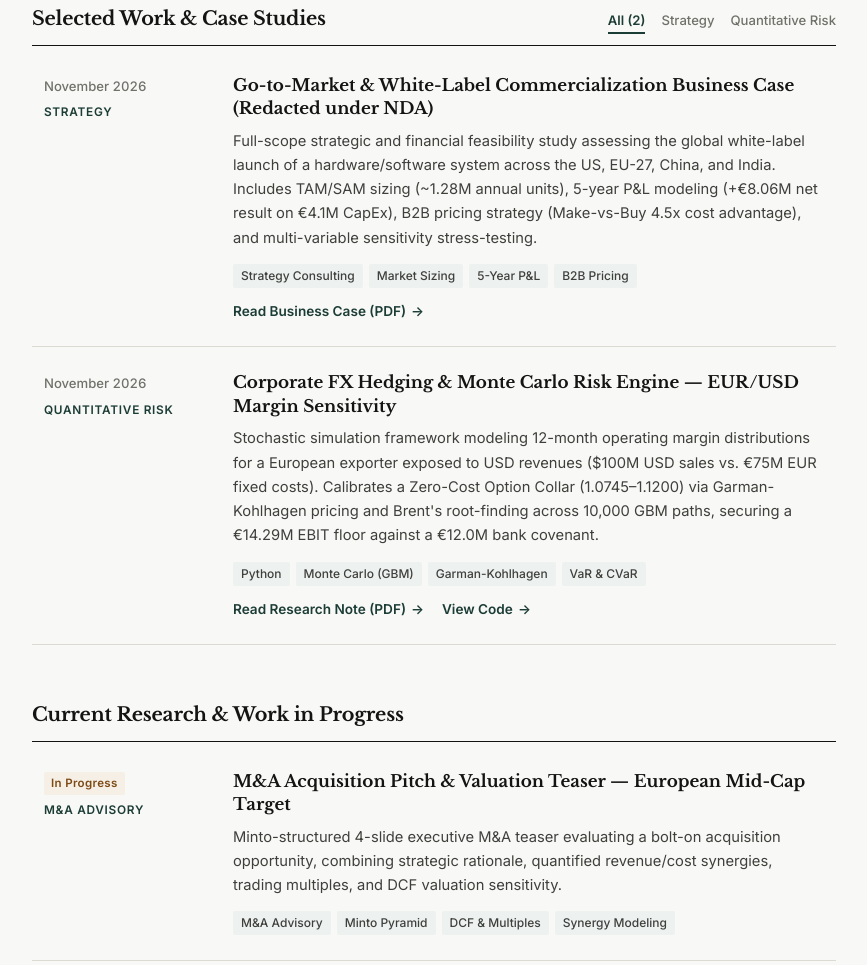
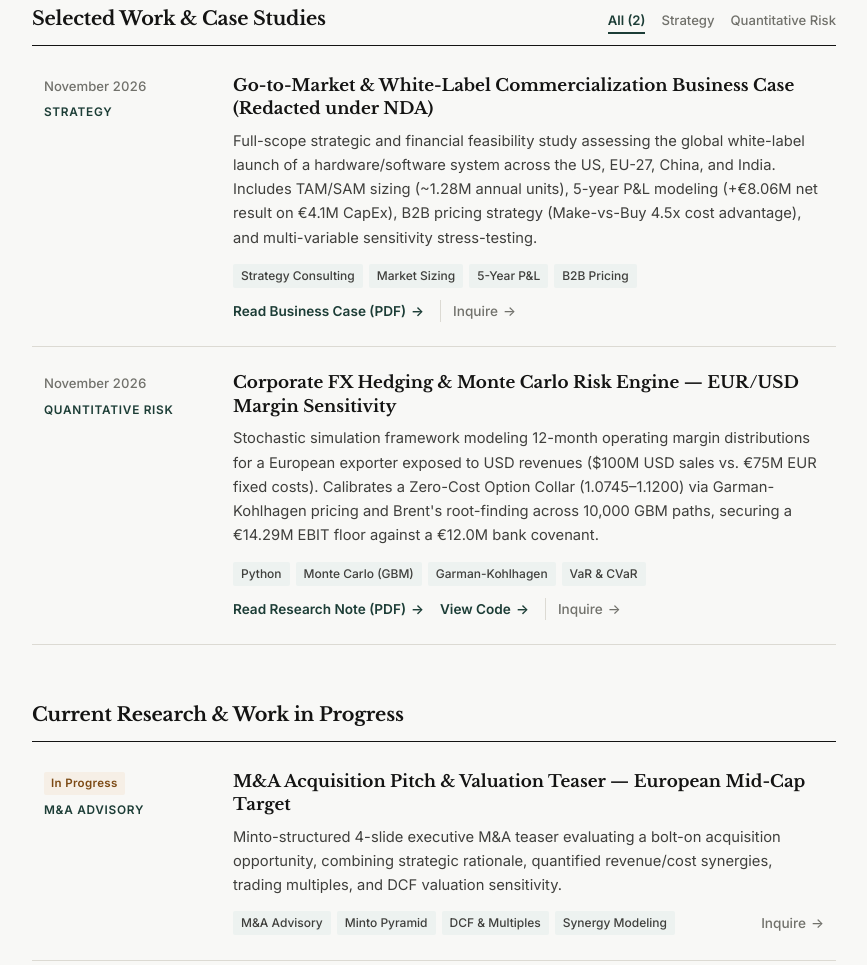
Before and after one commit to victorjeansen/victorjeansen.github.io, a plain HTML site: page index.html in a window 1280 px wide. Shown: the part 495-1460 px from the top of the page, without its empty margins (206-1073 px from the left). Drawn offline with nearby package versions, Linux system fonts and the light colour scheme.

Commit message:
Add inquiry links and adjust entry link styles
Updated entry links to include inquiry options with email links and adjusted styles.

```diff
--- a/index.html
+++ b/index.html
@@ -315,7 +315,9 @@
 
     .entry-links {
       display: flex;
-      gap: 18px;
+      align-items: center;
+      flex-wrap: wrap;
+      gap: 16px;
       font-size: 0.85rem;
     }
 
@@ -326,6 +328,18 @@
       color: var(--accent);
       text-decoration: none;
       font-weight: 600;
+      transition: color 0.2s ease;
+    }
+
+    .entry-links a.inquire-link {
+      color: var(--ink-muted);
+      font-weight: 500;
+      padding-left: 12px;
+      border-left: 1px solid var(--rule);
+    }
+
+    .entry-links a.inquire-link:hover {
+      color: var(--accent);
     }
 
     .entry-links a .arrow {
@@ -503,6 +517,7 @@
             </div>
             <div class="entry-links">
               <a href="assets/Business_case_EN_REDACTED_ENG.pdf" target="_blank" rel="noopener">Read Business Case (PDF) <span class="arrow">→</span></a>
+              <a href="mailto:Victor.jeansen@edu.em-lyon.com?subject=Inquiry%20%E2%80%94%20Go-to-Market%20%26%20White-Label%20Business%20Case" class="inquire-link">Inquire <span class="arrow">→</span></a>
             </div>
           </div>
         </div>
@@ -528,6 +543,7 @@
             <div class="entry-links">
               <a href="assets/FX_Hedging_Monte_Carlo_Note_FINAL.pdf" target="_blank" rel="noopener">Read Research Note (PDF) <span class="arrow">→</span></a>
               <a href="https://github.com/victorjeansen/fx-hedging-risk-engine" target="_blank" rel="noopener">View Code <span class="arrow">→</span></a>
+              <a href="mailto:Victor.jeansen@edu.em-lyon.com?subject=Inquiry%20%E2%80%94%20Corporate%20FX%20Hedging%20%26%20Monte%20Carlo%20Engine" class="inquire-link">Inquire <span class="arrow">→</span></a>
             </div>
           </div>
         </div>
@@ -555,6 +571,9 @@
               <span class="tag">Minto Pyramid</span>
               <span class="tag">DCF & Multiples</span>
               <span class="tag">Synergy Modeling</span>
+            </div>
+            <div class="entry-links">
+              <a href="mailto:Victor.jeansen@edu.em-lyon.com?subject=Inquiry%20%E2%80%94%20M%26A%20Acquisition%20Pitch%20%26%20Valuation%20Teaser" class="inquire-link" style="border-left: none; padding-left: 0;">Inquire <span class="arrow">→</span></a>
             </div>
           </div>
         </div>
```
